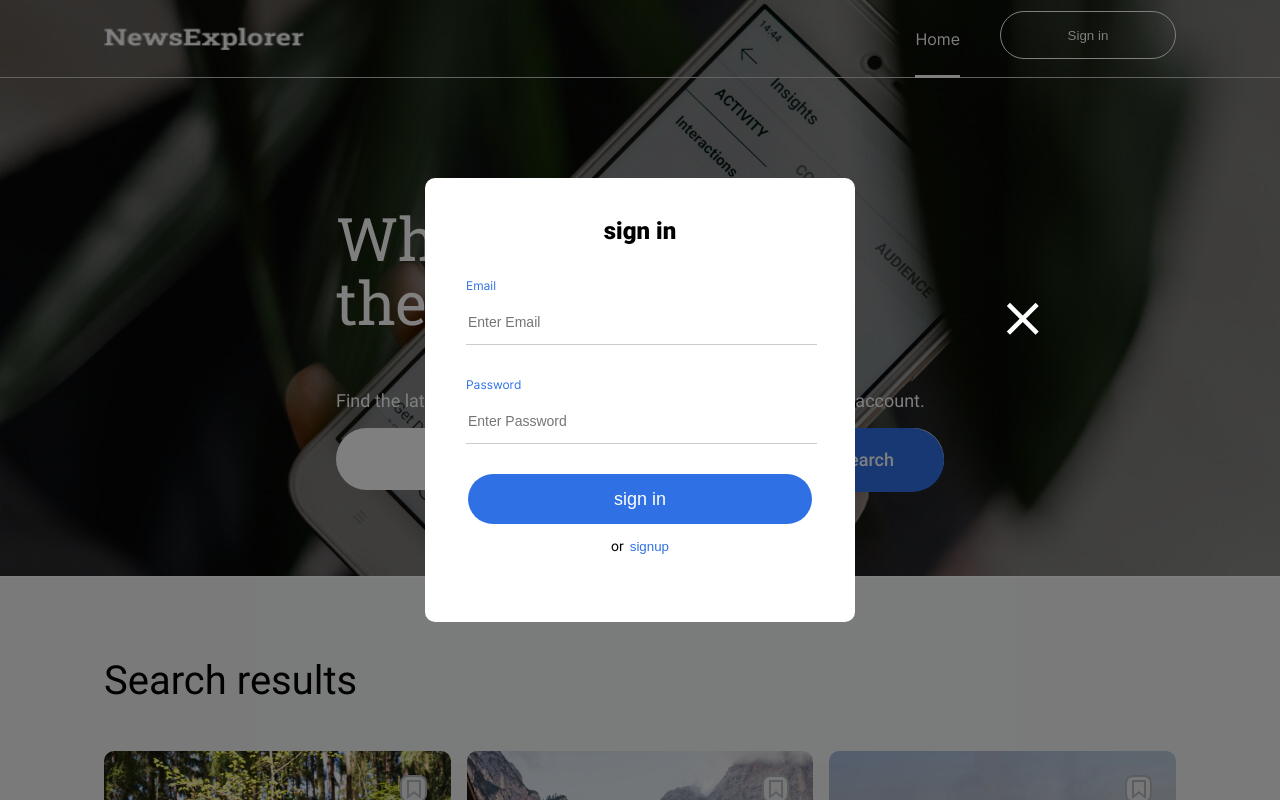
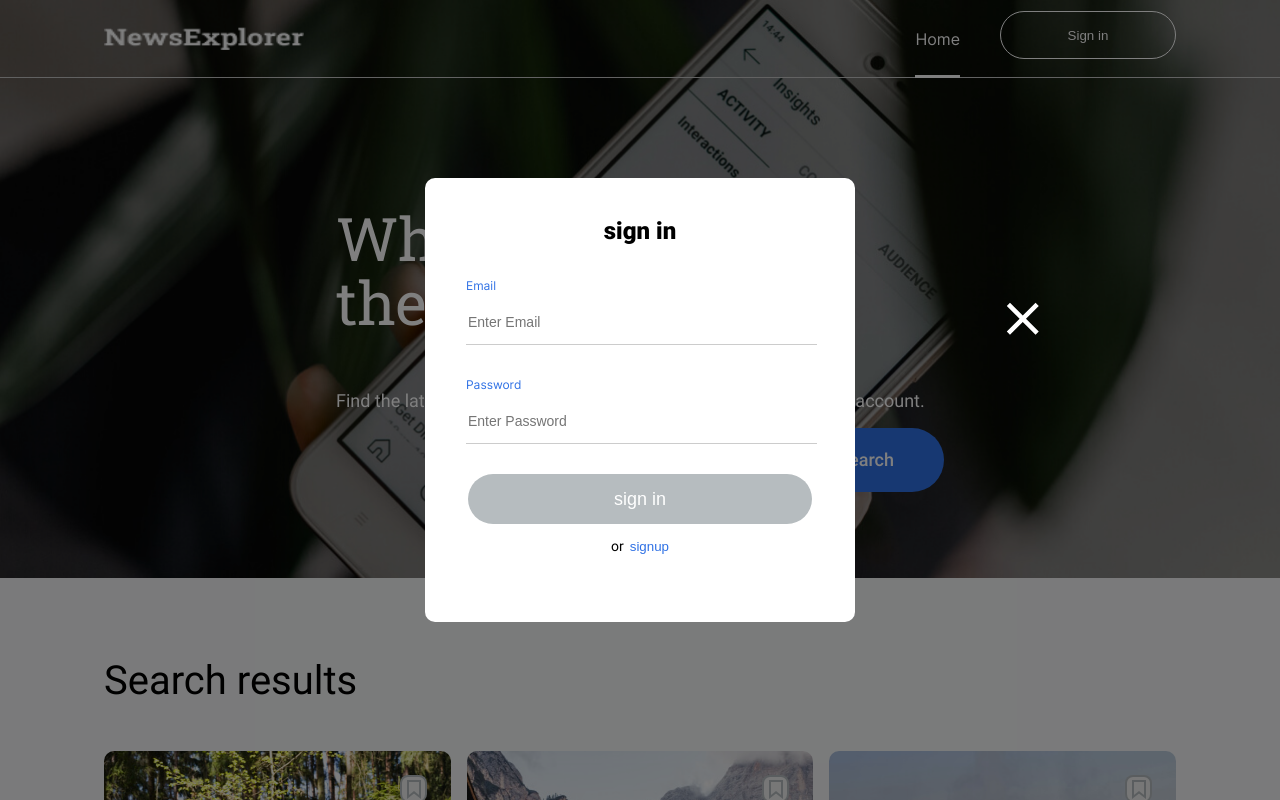
Before and after one commit to shimritz/news-explorer-frontend, a React (Create React App) app: page / in a window 1280 px wide. Both pictures are taken after a click on the button "Sign in". Shown: the top 800 px of the page. Built offline with nearby package versions, Linux system fonts and the light colour scheme.

Commit message:
added disabled button flow in sign-in

```diff
--- a/src/components/About/About.css
+++ b/src/components/About/About.css
@@ -12,6 +12,7 @@
   font-size: 18px;
   line-height: 24px;
   align-self: center;
+  justify-content: flex-start;
   max-width: 600px;
 }
 
@@ -50,9 +51,6 @@
     line-height: 40px;
   }
 
-  .about__info-content {
-    margin: 16px 0 0 32px;
-  }
   .about__info {
     max-width: 424px;
     max-height: 424px;
--- a/src/components/App/App.js
+++ b/src/components/App/App.js
@@ -16,7 +16,6 @@ function App() {
   const [isSignInOpen, setIsSignInOpen] = useState(false);
   const [isSignUpOpen, setIsSignUpOpen] = useState(false);
   const [isInfoOpen, setIsInfoOpen] = useState(false);
-  const [loggedIn, setIsLoggedIn] = useState(null);
 
   const handleSignInButtonClick = (e) => {
     e.preventDefault();
--- a/src/components/Footer/Footer.js
+++ b/src/components/Footer/Footer.js
@@ -5,10 +5,8 @@ import { Link } from "react-router-dom";
 function Footer() {
   return (
     <footer className="footer">
-      <div className="footer__container">
-        <p className="footer__copyrights">
-          @2021 Supersite, Powered by News API
-        </p>
+      {/* <div className="footer__container"> */}
+      <p className="footer__copyrights">@2021 Supersite, Powered by News API</p>
       <div className="footer__link-wrapper">
         <ul className="footer__nav">
           <Link to="/" className="footer__nav-link">
@@ -54,7 +52,7 @@ function Footer() {
           </li>
         </ul>
       </div>
-      </div>
+      {/* </div> */}
     </footer>
   );
 }
--- a/src/components/Header/Header.css
+++ b/src/components/Header/Header.css
@@ -1,13 +1,13 @@
 .header {
   margin: 0 auto;
-  /* max-width: 880px; */
-  /* border-bottom: rgba(84, 84, 84, 0.7) 1px solid; */
+
   display: flex;
   flex-flow: wrap;
   justify-content: space-around;
   /* align-items: center; */
   background-image: url("../../assets/images/bg_search_img.jpg");
   background-repeat: no-repeat;
+  background-size: cover;
 }
 
 .headerLoggedIn {
--- a/src/components/Header/Header.js
+++ b/src/components/Header/Header.js
@@ -11,6 +11,11 @@ function Header({ handleSignInButtonClick }) {
   const location = useLocation();
   const [isBackgroundWhite, setIsBackgroundWhite] = useState(false);
   const [isSideDrawerOpen, setIsSideDrawerOpen] = useState(false);
+
+  const handleSignIn = (e) => {
+    handleSignInButtonClick(e);
+    setIsSideDrawerOpen(false);
+  };
 
   useEffect(() => {
     location.pathname === "/saved-news"
@@ -34,10 +39,7 @@ function Header({ handleSignInButtonClick }) {
         drawerClickHandler={drawerToggleClickHandler}
       />
       {/* {isSideDrawerOpen ? <SideDrawer /> && <Backdrop /> : ""} */}
-      <SideDrawer
-        show={isSideDrawerOpen}
-        handleSignInClick={handleSignInButtonClick}
-      />
+      <SideDrawer show={isSideDrawerOpen} handleSignInClick={handleSignIn} />
       {isSideDrawerOpen ? (
         <div>
           {/* <SideDrawer show={isSideDrawerOpen} /> */}
--- a/src/components/Main/Main.js
+++ b/src/components/Main/Main.js
@@ -8,7 +8,6 @@ import Preloader from "../Preloader/Preloader";
 import PopupWithForm from "../PopupWithForm/PopupWithForm";
 
 function Main() {
-  console.log("main main main");
   return (
     <main className="page__content">
       {/* //TODO: after search Click  */}
--- a/src/components/Navigation/Navigation.css
+++ b/src/components/Navigation/Navigation.css
@@ -112,7 +112,7 @@
   white-space: nowrap;
 }
 
-@media (max-width: 330px) {
+@media (max-width: 446px) {
   .nav__logo {
     width: 117px;
     height: 24px;
--- a/src/components/PopupWithForm/PopupWithForm.css
+++ b/src/components/PopupWithForm/PopupWithForm.css
@@ -77,6 +77,11 @@
   border-radius: 100px;
 }
 
+.popup__button_disabled {
+  background-color: #b6bcbf;
+  cursor: pointer;
+}
+
 .popup__redirect {
   display: flex;
   gap: 6px;
@@ -117,10 +122,20 @@
     background-size: 20px 20px;
   }
 }
-@media screen and (max-width: 320px) {
-  .popup {
+@media screen and (max-width: 335px) {
+  .form {
     width: 320px;
+    height: 560px;
+    margin: 0;
+    padding: 0;
   }
+
+  .form__title {
+    font-weight: 900;
+    width: 158px;
+    padding: 0;
+  }
+
   .popup__container {
     display: flex;
     flex-direction: column;
@@ -135,6 +150,12 @@
   }
 
   .popup__close-btn {
+    width: 20px;
+    height: 20px;
+    top: 33px;
+  }
+
+  .popup__close-btn {
     top: -44px;
     right: 10px;
 
--- a/src/components/PopupWithForm/PopupWithForm.js
+++ b/src/components/PopupWithForm/PopupWithForm.js
@@ -9,6 +9,7 @@ function PopupWithForm({
   buttonText,
   redirect,
   onRedirect,
+  validate = null,
 }) {
   const handleEscClose = (e) => {
     if (e.key === "Escape") {
@@ -30,7 +31,14 @@ function PopupWithForm({
         <form action="submit" className="form" name={name} onSubmit={onSubmit}>
           <h1 className="form__title">{title}</h1>
           {children}
-          <button className="popup__button" type="submit" onClick={submit}>
+          <button
+            className={`popup__button ${
+              validate && !validate() ? "popup__button_disabled" : ""
+            }`}
+            type="submit"
+            onClick={submit}
+            disabled={validate ? !validate() : false}
+          >
             {buttonText}
           </button>
 
--- a/src/components/SearchForm/SearchForm.css
+++ b/src/components/SearchForm/SearchForm.css
@@ -29,7 +29,7 @@
   /* margin-top: 88px; */
   display: flex;
   width: 100%;
-  background-color: white;
+  background-color: transparent;
   justify-content: space-around;
   margin: 0;
   flex-direction: row;
--- a/src/components/SignIn/SignIn.js
+++ b/src/components/SignIn/SignIn.js
@@ -2,7 +2,7 @@ import PopupWithForm from "../PopupWithForm/PopupWithForm";
 import { Link } from "react-router-dom";
 import { useLoggedIn } from "../../context/LoggedInContext";
 import { useNavigate } from "react-router-dom";
-import { useEffect } from "react";
+import { useEffect, useState } from "react";
 
 // function SignIn(isPopupOpen) {
 function SignIn({
@@ -14,6 +14,13 @@ function SignIn({
 }) {
   const { setIsLoggedIn, isLoggedIn } = useLoggedIn();
   const navigate = useNavigate();
+
+  const [email, setEmail] = useState("");
+  const [password, setPassword] = useState("");
+
+  const validate = () => {
+    return (email.length > 0) & (password.length > 0);
+  };
 
   useEffect(() => {
     if (isLoggedIn) {
@@ -40,6 +47,7 @@ function SignIn({
       onClose={onClose}
       onSubmit={handleSubmit}
       onRedirect={onRedirect}
+      validate={validate}
     >
       <fieldset className="form__fieldset">
         <h3 className="form__input-title">Email</h3>
@@ -48,6 +56,8 @@ function SignIn({
           name="email"
           className="form__input"
           placeholder="Enter Email"
+          value={email}
+          onChange={(e) => setEmail(e.target.value)}
           required
         />
         <span className="form__input-error"></span>
@@ -57,6 +67,8 @@ function SignIn({
           name="password"
           className="form__input"
           placeholder="Enter Password"
+          value={password}
+          onChange={(e) => setPassword(e.target.value)}
           required
         />
         <span className="form__input-error"></span>
```
Lines whose indentation alone changed are shown as unchanged.
